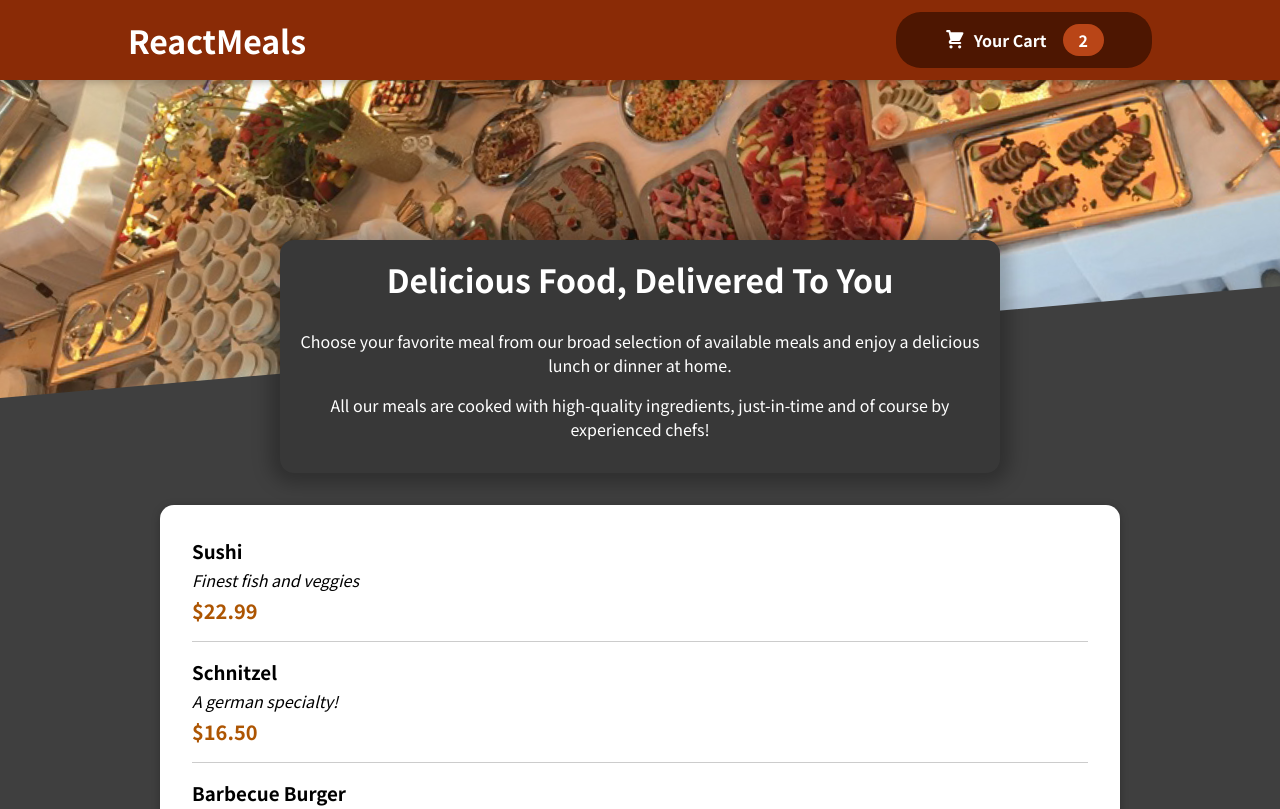
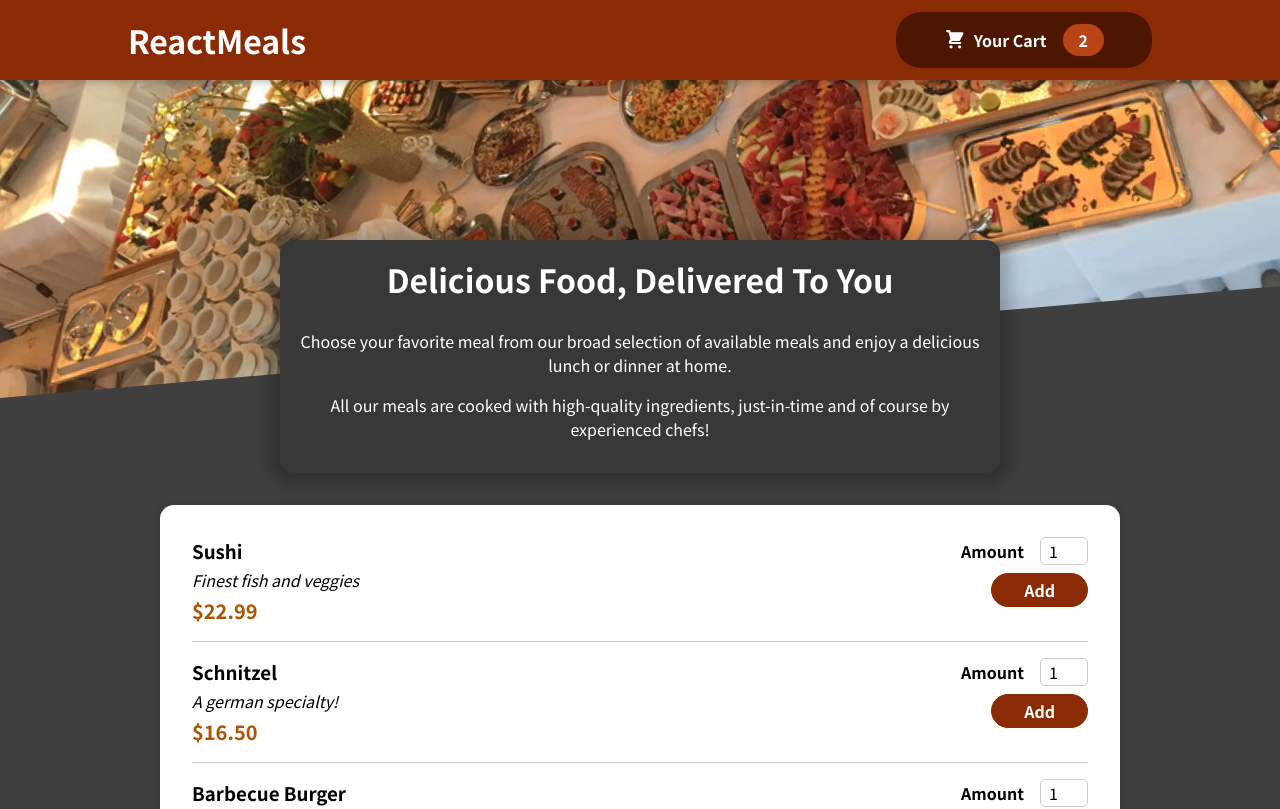
Before and after one commit to Ana-Vartasashvili/food-order-app, a React (Create React App) app: page / in a window 1280 px wide. Shown: the top 809 px of the page. Built offline with nearby package versions, Linux system fonts and the light colour scheme.

Commit message:
add a form for each list item

```diff
--- a/src/Components/Meals/MealItem/MealItem.js
+++ b/src/Components/Meals/MealItem/MealItem.js
@@ -1,4 +1,5 @@
 import classes from './MealItem.module.css'
+import MealItemForm from './MealItemForm'
 
 const MealsItem = (props) => {
   const price = `$${props.price.toFixed(2)}`
@@ -10,7 +11,9 @@
         <div className={classes.description}>{props.description}</div>
         <div className={classes.price}>{price}</div>
       </div>
-      <div></div>
+      <div>
+        <MealItemForm />
+      </div>
     </li>
   )
 }
--- a/src/Components/Meals/MealItem/MealItemForm.js
+++ b/src/Components/Meals/MealItem/MealItemForm.js
@@ -0,0 +1,23 @@
+import classes from './MealItemForm.module.css'
+import Input from '../../UI/Input'
+
+const MealItemForm = (props) => {
+  return (
+    <form className={classes.form}>
+      <Input
+        label="Amount"
+        input={{
+          id: 'amount',
+          type: 'number',
+          min: '1',
+          max: '5',
+          step: '1',
+          defaultValue: '1',
+        }}
+      />
+      <button>Add</button>
+    </form>
+  )
+}
+
+export default MealItemForm
--- /dev/null
+++ b/src/Components/Meals/MealItem/MealItemForm.module.css
@@ -0,0 +1,20 @@
+.form {
+  text-align: right;
+}
+
+.form button {
+  font: inherit;
+  cursor: pointer;
+  background-color: #8a2b06;
+  border: 1px solid #8a2b06;
+  color: white;
+  padding: 0.25rem 2rem;
+  border-radius: 20px;
+  font-weight: bold;
+}
+
+.form button:hover,
+.form button:active {
+  background-color: #641e03;
+  border-color: #641e03;
+}
--- /dev/null
+++ b/src/Components/UI/Input.js
@@ -0,0 +1,12 @@
+import classes from './Input.module.css'
+
+const Input = (props) => {
+  return (
+    <div className={classes.input}>
+      <label htmlFor={props.input.id}>{props.label}</label>
+      <input {...props.input} />
+    </div>
+  )
+}
+
+export default Input
--- /dev/null
+++ b/src/Components/UI/Input.module.css
@@ -0,0 +1,18 @@
+.input {
+  display: flex;
+  align-items: center;
+  margin-bottom: 0.5rem;
+}
+
+.input label {
+  font-weight: bold;
+  margin-right: 1rem;
+}
+
+.input input {
+  width: 3rem;
+  border-radius: 5px;
+  border: 1px solid #ccc;
+  font: inherit;
+  padding-left: 0.5rem;
+}
```
Also changed, not shown: 1 other file (tests, documents, lock files or other folders).
